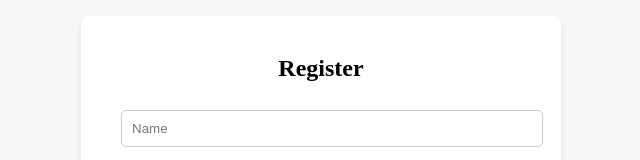
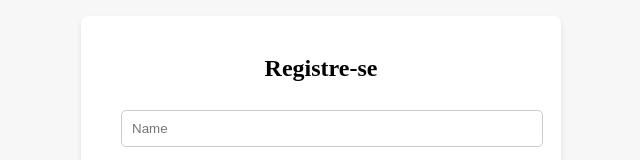
Before and after one commit to oliveiratullio/imposto-de-renda-react, a React (Vite) app: page /signup in a window 1280 px wide. Shown: the part 191-351 px from the top of the page, without its empty margins (319-959 px from the left). Built offline with nearby package versions, Linux system fonts and the light colour scheme.

Commit message:
Update SignUpPage.tsx

```diff
--- a/src/pages/AuthPages/SignUpPage/SignUpPage.tsx
+++ b/src/pages/AuthPages/SignUpPage/SignUpPage.tsx
@@ -37,7 +37,7 @@ function SignUpPage() {
   return (
     <Container>
       <FormBox>
-        <Title>Register</Title>
+        <Title>Registre-se</Title>
         <form onSubmit={handleSubmit}>
           <Input type="text" name="name" placeholder="Name" required onChange={handleInputChange} />
           <Input type="email" name="email" placeholder="Email" required onChange={handleInputChange} />
```
